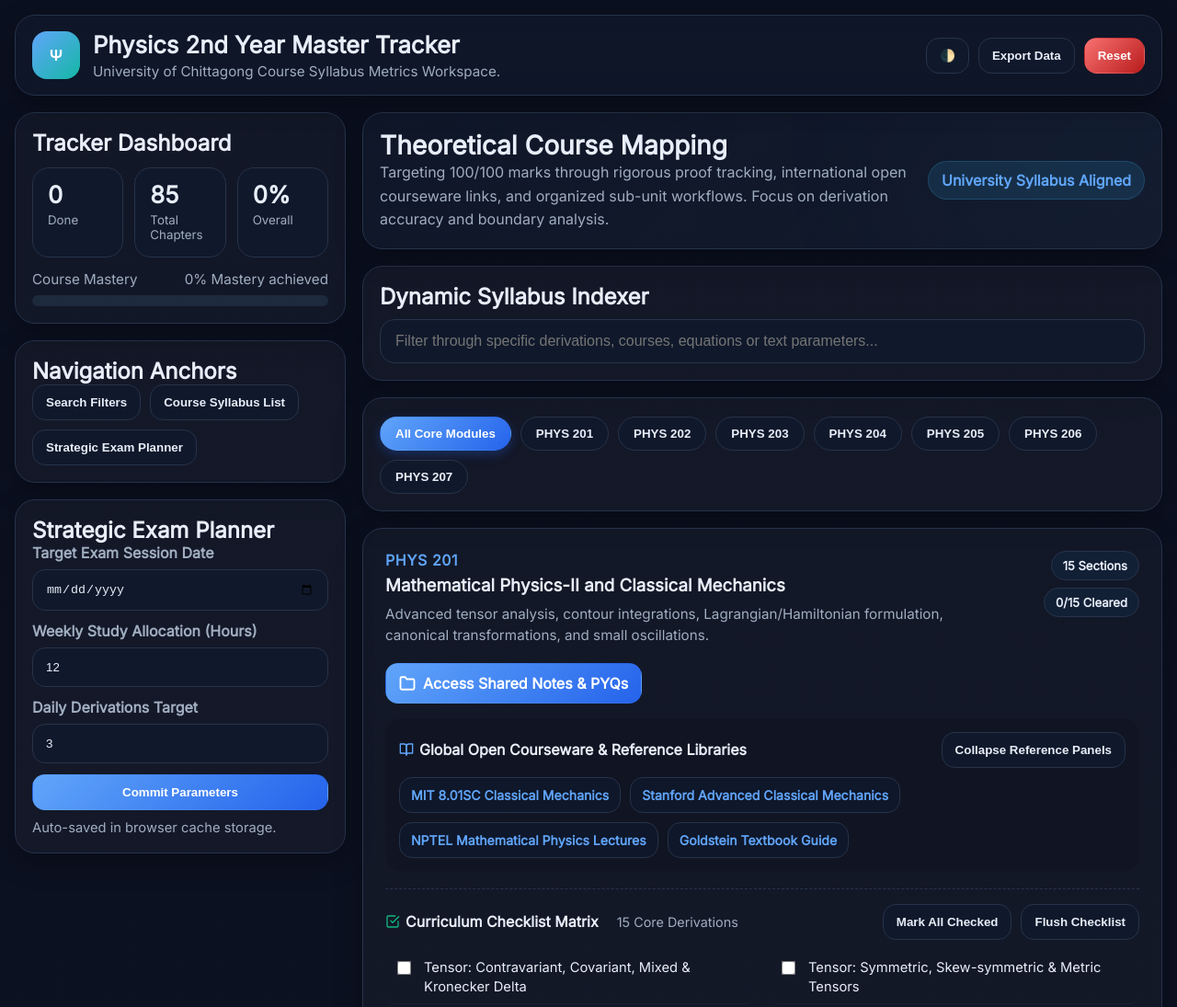
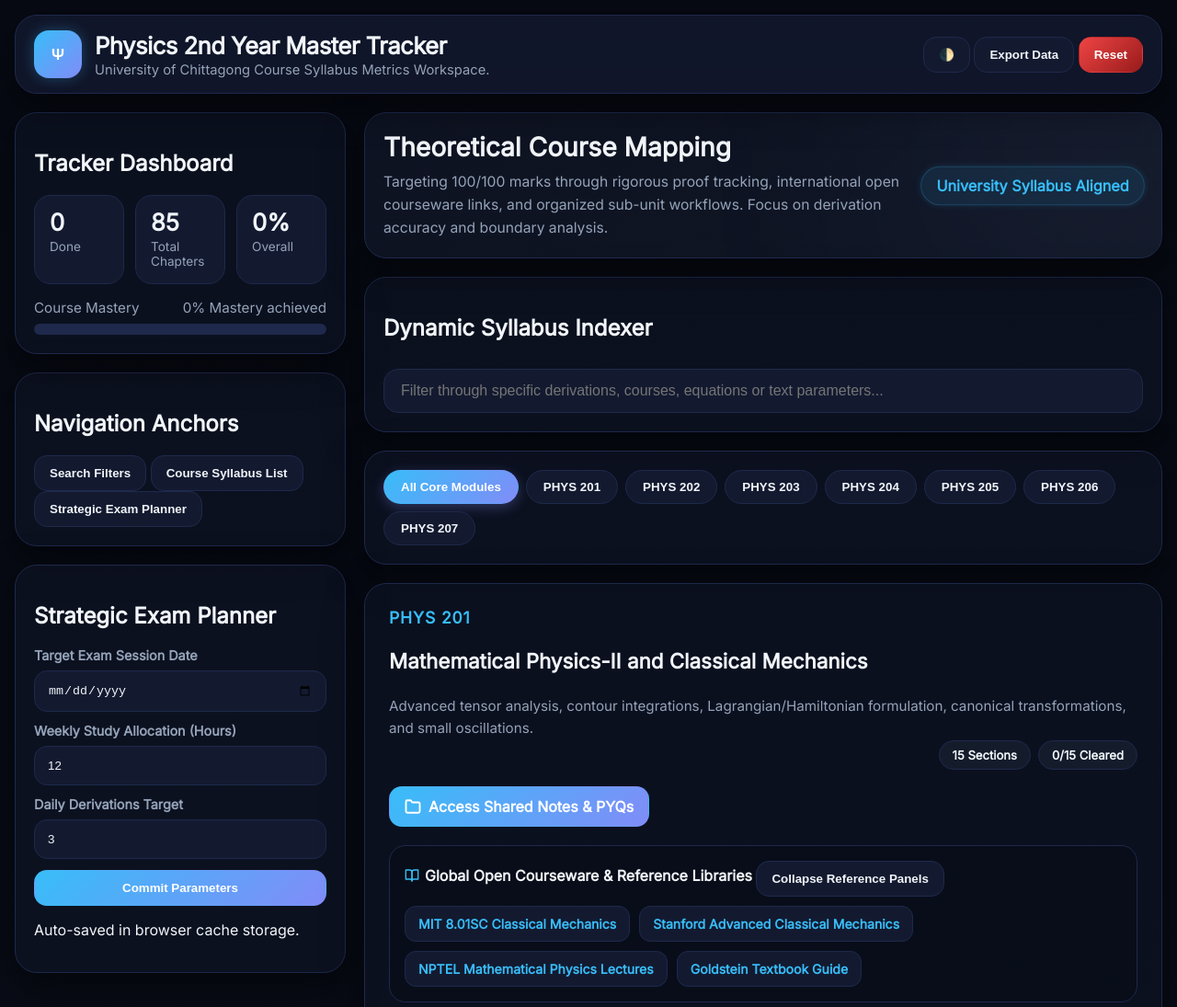
Before and after one commit to AL1N3WAJ/2nd, a plain HTML site: page index.html in a window 1280 px wide. Shown: the top 1095 px of the page at 92% size. Drawn offline with Linux system fonts and the light colour scheme.

Commit message:
Refactor CSS variables and styles for dark mode

```diff
--- a/style.css
+++ b/style.css
@@ -1,35 +1,35 @@
 :root{
-  --bg:#0b1020;
-  --bg2:#111827;
-  --card:#10192b;
-  --border:#26334a;
-  --text:#e8eef9;
-  --muted:#a0aec0;
-  --accent:#60a5fa;
-  --accent2:#14b8a6;
-  --danger:#f87171;
-  --success:#10b981;
-  --shadow: 0 10px 30px rgba(0, 0, 0, 0.3);
-  --transition: all 0.25s cubic-bezier(0.4, 0, 0.2, 1);
+  --bg:#070a13;
+  --bg2:#0f1424;
+  --card:#131a30;
+  --border:#1e294b;
+  --text:#f1f5f9;
+  --muted:#94a3b8;
+  --accent:#38bdf8;
+  --accent2:#818cf8;
+  --danger:#ef4444;
+  --success:#34d399;
+  --shadow: 0 12px 40px rgba(0, 0, 0, 0.5);
+  --transition: all 0.2s cubic-bezier(0.4, 0, 0.2, 1);
 }
 [data-theme="light"]{
-  --bg:#f5f7fb;
-  --bg2:#ffffff;
+  --bg:#f8fafc;
+  --bg2:#e2e8f0;
   --card:#ffffff;
-  --border:#dbe4f0;
-  --text:#102033;
-  --muted:#5d6e82;
-  --accent:#0ea5e9;
-  --accent2:#16a34a;
+  --border:#cbd5e1;
+  --text:#0f172a;
+  --muted:#64748b;
+  --accent:#0284c7;
+  --accent2:#4f46e5;
   --danger:#dc2626;
-  --success:#15803d;
-  --shadow: 0 10px 30px rgba(15, 23, 42, 0.05);
+  --success:#16a34a;
+  --shadow: 0 10px 30px rgba(15, 23, 42, 0.06);
 }
 *{box-sizing:border-box}
 html{scroll-behavior:smooth}
 body{
   margin:0;
-  font-family:Inter,system-ui,-apple-system,Segoe UI,Roboto,Arial,sans-serif;
+  font-family:Inter,system-ui,-apple-system,sans-serif;
   background:linear-gradient(180deg,var(--bg),var(--bg2));
   color:var(--text);
   min-height: 100vh;
@@ -42,20 +42,18 @@ a{color:inherit}
   align-items:center;
   justify-content:space-between;
   gap:16px;
-  padding:16px 18px;
+  padding:16px 20px;
   border:1px solid var(--border);
-  border-radius:22px;
-  background: rgba(16, 25, 43, 0.75);
-  backdrop-filter:blur(12px);
+  border-radius:24px;
+  background: rgba(19, 26, 48, 0.8);
+  backdrop-filter:blur(16px);
   box-shadow:var(--shadow);
   position:sticky;
   top:12px;
   z-index:40;
   animation: slideDown 0.4s ease-out;
 }
-[data-theme="light"] .topbar {
-  background: rgba(255, 255, 255, 0.85);
-}
+[data-theme="light"] .topbar { background: rgba(255, 255, 255, 0.85); }
 
 .brand{display:flex;gap:14px;align-items:center;min-width:0}
 .logo{
@@ -68,66 +66,47 @@ a{color:inherit}
   background:linear-gradient(135deg,var(--accent),var(--accent2));
   color:#fff;
   flex:0 0 auto;
+  box-shadow: 0 0 15px rgba(56, 189, 248, 0.3);
   transition: var(--transition);
 }
-.brand:hover .logo {
-  transform: rotate(8deg) scale(1.05);
-}
-.brand h1{margin:0;font-size:clamp(1.1rem,2vw,1.8rem)}
-.brand p{margin:4px 0 0;color:var(--muted);font-size:.95rem}
-.topbar-actions,.course-actions,.toolbar-actions,.stack,.filter-row{display:flex;gap:10px;flex-wrap:wrap}
+.brand:hover .logo { transform: rotate(360deg) scale(1.05); }
+.brand h1{margin:0;font-size:clamp(1.1rem,2vw,1.6rem);letter-spacing:-0.02em;}
+.brand p{margin:2px 0 0;color:var(--muted);font-size:.92rem}
 
 .ghost-btn,.danger-btn,.primary-btn,.action-btn,.mini-btn{
   border:1px solid var(--border);
   background:var(--card);
   color:var(--text);
-  padding:11px 14px;
+  padding:11px 16px;
   border-radius:14px;
   font-weight:600;
   cursor:pointer;
   transition: var(--transition);
   touch-action:manipulation;
-  position: relative;
 }
-.primary-btn{background:linear-gradient(135deg,var(--accent),#2563eb);border-color:transparent;color:white}
-.danger-btn{background:linear-gradient(135deg,var(--danger),#b91c1c);border-color:transparent;color:white}
+.primary-btn{background:linear-gradient(135deg,var(--accent),var(--accent2));border-color:transparent;color:white}
+.danger-btn{background:linear-gradient(135deg,var(--danger),#991b1b);border-color:transparent;color:white}
 
-.ghost-btn:hover, .action-btn:hover, .mini-btn:hover{
-  background: var(--border);
-  transform: translateY(-2px);
-}
-.primary-btn:hover{
-  transform: translateY(-2px);
-  box-shadow: 0 4px 15px rgba(96, 165, 250, 0.35);
-}
-.danger-btn:hover{
-  transform: translateY(-2px);
-  box-shadow: 0 4px 15px rgba(248, 113, 113, 0.35);
-}
+.ghost-btn:hover, .action-btn:hover, .mini-btn:hover{ background: var(--border); transform: translateY(-2px); }
+.primary-btn:hover{ transform: translateY(-2px); box-shadow: 0 4px 20px rgba(129, 140, 248, 0.4); }
+.danger-btn:hover{ transform: translateY(-2px); box-shadow: 0 4px 20px rgba(239, 68, 68, 0.3); }
 
-.layout{display:grid;grid-template-columns:360px minmax(0,1fr);gap:18px;margin-top:18px}
-.sidebar{display:flex;flex-direction:column;gap:18px}
-.content{min-width:0;display:flex;flex-direction:column;gap:18px}
+.layout{display:grid;grid-template-columns:360px minmax(0,1fr);gap:20px;margin-top:20px}
+.sidebar{display:flex;flex-direction:column;gap:20px}
+.content{min-width:0;display:flex;flex-direction:column;gap:20px}
 
 .panel,.course-card{
-  background:rgba(255,255,255,.03);
+  background:rgba(19, 26, 48, 0.4);
   border:1px solid var(--border);
-  border-radius:22px;
+  border-radius:24px;
   box-shadow:var(--shadow);
   transition: var(--transition);
 }
-.panel{padding:18px}
-.panel:hover {
-  border-color: rgba(96, 165, 250, 0.25);
-}
-.sticky-panel{position:sticky;top:104px}
+.panel{padding:20px}
+.panel:hover { border-color: rgba(56, 189, 248, 0.3); }
+.sticky-panel{position:sticky;top:108px}
 
-.stat-grid{
-  display:grid;
-  grid-template-columns:repeat(3,minmax(0,1fr));
-  gap:12px;
-  margin-top:12px
-}
+.stat-grid{ display:grid; grid-template-columns:repeat(3,minmax(0,1fr)); gap:12px; margin-top:14px }
 .stat-card{
   background:var(--card);
   border:1px solid var(--border);
@@ -139,309 +118,119 @@ a{color:inherit}
   align-items:flex-start;
   transition: var(--transition);
 }
-.stat-card:hover {
-  transform: translateY(-2px);
-  background: rgba(255, 255, 255, 0.05);
-  border-color: var(--accent);
-}
+.stat-card:hover { transform: scale(1.03); border-color: var(--accent); }
 .stat-card span{font-size:1.6rem;font-weight:800;line-height:1}
-.stat-card small{color:var(--muted)}
+.stat-card small{color:var(--muted); font-size:0.85rem;}
 
-.progress-wrap{margin-top:14px}
-.progress-labels{
-  display:flex;
-  justify-content:space-between;
-  gap:12px;
-  color:var(--muted);
-  font-size:.95rem;
-  margin-bottom:8px
-}
-.progress-bar{
-  height:12px;
-  border-radius:999px;
-  background:#1d293d;
-  overflow:hidden;
-  position: relative;
-}
+.progress-wrap{margin-top:16px}
+.progress-labels{ display:flex; justify-content:space-between; gap:12px; color:var(--muted); font-size:.95rem; margin-bottom:8px }
+.progress-bar{ height:12px; border-radius:999px; background:#1e294b; overflow:hidden; position: relative; }
 .progress-bar div{
-  height:100%;
-  width:0%;
-  border-radius:inherit;
-  background:linear-gradient(90deg,var(--accent2),var(--accent));
-  transition: width 0.6s cubic-bezier(0.1, 1, 0.1, 1);
+  height:100%; width:0%; border-radius:inherit;
+  background:linear-gradient(90deg,var(--accent),var(--accent2));
+  transition: width 0.7s cubic-bezier(0.2, 0.8, 0.2, 1);
   position: relative;
 }
 .progress-bar div::after {
-  content: '';
-  position: absolute;
-  top: 0; left: 0; right: 0; bottom: 0;
-  background: linear-gradient(90deg, transparent, rgba(255,255,255,0.15), transparent);
+  content: ''; position: absolute; top: 0; left: 0; right: 0; bottom: 0;
+  background: linear-gradient(90deg, transparent, rgba(255,255,255,0.2), transparent);
   animation: progressShimmer 2.5s infinite linear;
 }
 
 .hero{
-  display:flex;
-  justify-content:space-between;
-  align-items:center;
-  gap:16px;
-  background: linear-gradient(135deg, rgba(16, 25, 43, 0.8), rgba(30, 41, 59, 0.4));
-  position: relative;
-  overflow: hidden;
+  display:flex; justify-content:space-between; align-items:center; gap:16px;
+  background: linear-gradient(135deg, rgba(15, 20, 36, 0.9), rgba(30, 41, 59, 0.4));
+  position: relative; overflow: hidden;
 }
 .hero::before {
-  content: '';
-  position: absolute;
-  width: 200px; height: 200px;
-  background: var(--accent);
-  filter: blur(140px);
-  top: -60px; right: -60px;
-  opacity: 0.15;
-  pointer-events: none;
+  content: ''; position: absolute; width: 250px; height: 250px; background: var(--accent2);
+  filter: blur(150px); top: -80px; right: -80px; opacity: 0.2; pointer-events: none;
 }
-.hero h2{margin:0 0 8px;font-size:clamp(1.2rem,2.2vw,2rem)}
-.hero p{margin:0;color:var(--muted);max-width:72ch;line-height:1.6}
+.hero h2{margin:0 0 8px; font-size:clamp(1.2rem,2.2vw,1.8rem); font-weight:800;}
+.hero p{margin:0; color:var(--muted); max-width:72ch; line-height:1.6; font-size:0.98rem;}
 .hero-pill{
-  padding:10px 14px;
-  border-radius:999px;
-  background:rgba(56,189,248,.12);
-  border:1px solid rgba(56,189,248,.2);
-  color:var(--accent);
-  font-weight:700;
-  white-space:nowrap;
-  animation: pulseGlow 2.5s infinite ease-in-out;
+  padding:10px 16px; border-radius:999px; background:rgba(56,189,248,0.1);
+  border:1px solid rgba(56,189,248,0.2); color:var(--accent); font-weight:700;
+  white-space:nowrap; animation: atomicPulse 3s infinite ease-in-out;
 }
 
 .section-head{display:flex;flex-direction:column;gap:10px}
-.section-head h2,.panel h2,.course-title,.course-head h3{margin:0}
 .section-head input{
-  width:100%;
-  padding:14px 16px;
-  border-radius:16px;
-  border:1px solid var(--border);
-  background:var(--card);
-  color:var(--text);
-  font-size:1rem;
-  transition: var(--transition);
+  width:100%; padding:14px 18px; border-radius:16px; border:1px solid var(--border);
+  background:var(--card); color:var(--text); font-size:1rem; transition: var(--transition);
 }
-.section-head input:focus {
-  outline: none;
-  border-color: var(--accent);
-  box-shadow: 0 0 0 3px rgba(96, 165, 250, 0.15);
+.section-head input:focus { outline: none; border-color: var(--accent); box-shadow: 0 0 0 3px rgba(56,189,248,0.15); }
+
+.filter-row{display:flex; gap:8px; flex-wrap:wrap;}
+.filter-row .filter-btn{
+  border:1px solid var(--border); background:var(--card); color:var(--text);
+  padding:10px 18px; border-radius:999px; font-weight:600; cursor:pointer; transition: var(--transition);
+}
+.filter-row .filter-btn:hover { border-color: var(--accent); transform: translateY(-1px); }
+.filter-row .filter-btn.active{
+  background:linear-gradient(135deg,var(--accent),var(--accent2)); color:#fff;
+  border-color:transparent; box-shadow: 0 4px 14px rgba(129, 140, 248, 0.3);
 }
 
-.filter-row{margin-top:2px}
-.filter-row .filter-btn{
-  border:1px solid var(--border);
-  background:var(--card);
-  color:var(--text);
-  padding:10px 16px;
-  border-radius:999px;
-  font-weight:600;
-  cursor:pointer;
-  transition: var(--transition);
-}
-.filter-row .filter-btn:hover {
-  transform: translateY(-1px);
-  border-color: var(--accent);
-}
-.filter-row .filter-btn.active{
-  background:linear-gradient(135deg,var(--accent),#2563eb);
-  color:#fff;
-  border-color:transparent;
-  box-shadow: 0 4px 12px rgba(37, 99, 235, 0.3);
-}
-
-.courses{display:grid;grid-template-columns:1fr;gap:18px}
-.course-card{
-  padding:24px;
-  animation: fadeInUp 0.45s cubic-bezier(0.16, 1, 0.3, 1) both;
-}
-.course-card:hover {
-  transform: translateY(-2px);
-  border-color: rgba(96, 165, 250, 0.3);
-  box-shadow: 0 12px 30px rgba(0,0,0,0.35);
-}
-.course-head{
-  display:flex;
-  justify-content:space-between;
-  gap:14px;
-  align-items:flex-start
-}
-.course-code{
-  margin:0 0 6px;
-  color:var(--accent);
-  font-weight:800;
-  letter-spacing:.04em
-}
-.course-subtitle{
-  margin:8px 0 0;
-  color:var(--muted);
-  line-height:1.55;
-  font-size:0.95rem;
-}
+.course-card{ padding:26px; animation: fadeInUp 0.5s cubic-bezier(0.16, 1, 0.3, 1) both; }
+.course-card:hover { transform: translateY(-4px); border-color: rgba(56, 189, 248, 0.35); box-shadow: 0 15px 40px rgba(0,0,0,0.4); }
+.course-code { font-size: 1.1rem; color:var(--accent); font-weight:800; margin:0 0 6px; letter-spacing:0.05em; }
+.course-title { font-size: 1.4rem; font-weight:800; line-height:1.3; }
+.course-subtitle{ margin:8px 0 0; color:var(--muted); line-height:1.6; font-size:0.95rem; }
 .course-meta{display:flex;gap:8px;flex-wrap:wrap;justify-content:flex-end}
 .badge{
-  display:inline-flex;
-  align-items:center;
-  justify-content:center;
-  padding:7px 12px;
-  border-radius:999px;
-  background:#122036;
-  border:1px solid var(--border);
-  font-size:.82rem;
-  font-weight:700;
-  color:var(--text);
-  transition: var(--transition);
+  display:inline-flex; align-items:center; justify-content:center; padding:7px 14px;
+  border-radius:999px; background:rgba(30,41,59,0.5); border:1px solid var(--border);
+  font-size:.82rem; font-weight:700; color:var(--text);
 }
 .status-badge.complete-badge {
-  background: rgba(16, 185, 129, 0.15);
-  border-color: var(--success);
-  color: var(--success);
-  animation: dynamicPop 0.4s cubic-bezier(0.175, 0.885, 0.32, 1.275);
+  background: rgba(52, 211, 153, 0.12); border-color: var(--success); color: var(--success);
+  box-shadow: 0 0 15px rgba(52, 211, 153, 0.15);
 }
 
 .resource-block{
-  margin-top:16px;
-  background: rgba(0,0,0,0.12);
-  padding: 14px;
-  border-radius: 16px;
-  border: 1px solid rgba(255,255,255,0.01);
+  margin-top:20px; background: rgba(7, 10, 19, 0.4); padding: 16px;
+  border-radius: 18px; border: 1px solid var(--border);
 }
-.block-head{
-  display:flex;
-  justify-content:space-between;
-  align-items:center;
-  gap:12px;
-  margin-bottom:10px
+.resource-links{display:flex;flex-wrap:wrap;gap:10px; margin-top:10px;}
+.resource-links a{
+  padding:10px 14px; border-radius:12px; background:var(--card); border:1px solid var(--border);
+  text-decoration:none; font-weight:600; color:var(--accent); font-size:0.88rem;
+  transition: var(--transition); display: flex; align-items: center; gap: 6px;
 }
-.block-head h4,.topic-toolbar h4{margin:0;font-size:1rem}
-.resource-links{display:flex;flex-wrap:wrap;gap:10px}
-.resource-links a{
-  padding:10px 12px;
-  border-radius:14px;
-  background:#0f172a;
-  border:1px solid var(--border);
-  text-decoration:none;
-  font-weight:600;
-  color:var(--accent);
-  font-size:0.88rem;
-  transition: var(--transition);
-  display: flex;
-  align-items: center;
-  gap: 6px;
-}
-[data-theme="light"] .resource-links a { background: #f0f4f8; }
-.resource-links a:hover{
-  background: var(--accent);
-  color: #fff;
-  transform: translateY(-1px);
-}
+.resource-links a:hover{ background: var(--accent); color: #000; transform: scale(1.02); }
 
-.topic-toolbar{
-  display:flex;
-  justify-content:space-between;
-  align-items:center;
-  gap:12px;
-  margin-top:18px
-}
-.topic-count{color:var(--muted); font-size:0.9rem;}
-
+.topic-toolbar{ display:flex; justify-content:space-between; align-items:center; gap:12px; margin-top:22px }
 .topic-list{
-  list-style:none;
-  margin:12px 0 0;
-  padding:0;
-  display: grid;
-  grid-template-columns: repeat(auto-fill, minmax(280px, 1fr));
-  gap: 6px 16px;
+  list-style:none; margin:14px 0 0; padding:0;
+  display: grid; grid-template-columns: repeat(auto-fill, minmax(320px, 1fr)); gap: 10px 20px;
 }
 .topic-list li{
-  display:flex;
-  gap:12px;
-  align-items:flex-start;
-  padding:8px 10px;
-  border-radius: 10px;
-  border-bottom:1px solid rgba(38, 51, 74, 0.3);
+  display:flex; gap:12px; align-items:flex-start; padding:10px 12px;
+  border-radius: 12px; background: rgba(30,41,59,0.15); border: 1px solid rgba(30,41,59,0.3);
   transition: var(--transition);
 }
-.topic-list li:hover {
-  background: rgba(255, 255, 255, 0.02);
-}
-.topic-list input{
-  margin-top:4px;
-  transform:scale(1.2);
-  cursor: pointer;
-  accent-color: var(--accent2);
-}
-.topic-list span{line-height:1.4; font-size:0.92rem; transition: var(--transition);}
-.topic-list input:checked + span {
-  color: var(--muted);
-  text-decoration: line-through;
-  opacity: 0.65;
-}
+.topic-list li:hover { background: rgba(255, 255, 255, 0.02); border-color: rgba(56, 189, 248, 0.15); }
+.topic-list input{ margin-top:3px; transform:scale(1.2); cursor: pointer; accent-color: var(--accent2); }
+.topic-list span{ line-height:1.4; font-size:0.92rem; transition: var(--transition); color: #cbd5e1; }
+.topic-list input:checked + span { color: var(--muted); text-decoration: line-through; opacity: 0.5; }
 
-.planner-grid{display:grid;grid-template-columns:1fr;gap:12px}
-.planner-grid label{display:flex;flex-direction:column;gap:8px;color:var(--muted);font-weight:600}
+.planner-grid{ display:grid; grid-template-columns:1fr; gap:12px }
+.planner-grid label{ display:flex; flex-direction:column; gap:8px; color:var(--muted); font-weight:600; font-size:0.9rem; }
 .planner-grid input{
-  width:100%;
-  padding:13px 14px;
-  border-radius:14px;
-  border:1px solid var(--border);
-  background:var(--card);
-  color:var(--text);
-  transition: var(--transition);
+  width:100%; padding:13px 14px; border-radius:14px; border:1px solid var(--border);
+  background:var(--card); color:var(--text); transition: var(--transition);
 }
 .planner-grid input:focus{ outline: none; border-color: var(--accent); }
-.hint{color:var(--muted);font-size:.92rem;margin:10px 0 0}
 
-@keyframes fadeInUp {
-  from { opacity: 0; transform: translateY(10px); }
-  to { opacity: 1; transform: translateY(0); }
+@keyframes fadeInUp { from { opacity: 0; transform: translateY(15px); } to { opacity: 1; transform: translateY(0); } }
+@keyframes slideDown { from { opacity: 0; transform: translateY(-15px); } to { opacity: 1; transform: translateY(0); } }
+@keyframes progressShimmer { from { transform: translateX(-100%); } to { transform: translateX(100%); } }
+@keyframes atomicPulse { 0%, 100% { transform: scale(1); box-shadow: 0 0 0px transparent; } 50% { transform: scale(1.02); box-shadow: 0 0 10px rgba(56,189,248,0.2); } }
+
+@media (max-width: 1200px){ .layout{grid-template-columns:1fr} .sticky-panel{position:static} .sidebar{display:grid;grid-template-columns:repeat(2,minmax(0,1fr));align-items:start} .panel.hero{grid-column:1/-1} }
+@media (max-width: 800px){
+  .topbar{position:static;flex-direction:column;align-items:stretch} .sidebar{grid-template-columns:1fr}
+  .hero{flex-direction:column;align-items:flex-start} .topic-toolbar,.course-head,.block-head{flex-direction:column;align-items:flex-start}
+  .course-meta{justify-content:flex-start} .topic-list {grid-template-columns: 1fr;}
 }
-@keyframes slideDown {
-  from { opacity: 0; transform: translateY(-12px); }
-  to { opacity: 1; transform: translateY(0); }
-}
-@keyframes progressShimmer {
-  from { transform: translateX(-100%); }
-  to { transform: translateX(100%); }
-}
-@keyframes pulseGlow {
-  0%, 100% { transform: scale(1); }
-  50% { transform: scale(1.015); }
-}
-@keyframes dynamicPop {
-  0% { transform: scale(0.85); }
-  70% { transform: scale(1.08); }
-  100% { transform: scale(1); }
-}
-
-@media (max-width: 1200px){
-  .layout{grid-template-columns:1fr}
-  .sticky-panel{position:static}
-  .sidebar{display:grid;grid-template-columns:repeat(2,minmax(0,1fr));align-items:start}
-  .panel.hero{grid-column:1/-1}
-}
-@media (max-width: 800px){
-  .topbar{position:static;flex-direction:column;align-items:stretch}
-  .brand{align-items:flex-start}
-  .topbar-actions{justify-content:stretch}
-  .topbar-actions>*{flex:1}
-  .sidebar{grid-template-columns:1fr}
-  .hero{flex-direction:column;align-items:flex-start}
-  .topic-toolbar,.course-head,.block-head{flex-direction:column;align-items:flex-start}
-  .course-meta{justify-content:flex-start}
-  .app-shell{padding:12px}
-  .panel,.course-card,.topbar{border-radius:18px}
-  .filter-row{gap:8px}
-  .filter-row .filter-btn{padding:10px 12px}
-  .topic-list {grid-template-columns: 1fr;}
-}
-@media (max-width: 480px){
-  body{background:var(--bg)}
-  .app-shell{padding:10px}
-  .logo{width:46px;height:46px;border-radius:14px}
-  .brand h1{font-size:1.05rem}
-  .brand p{font-size:.88rem}
-  .ghost-btn,.danger-btn,.primary-btn,.action-btn,.mini-btn,.filter-row .filter-btn{padding:12px 12px;font-size:.95rem}
-  .section-head input,.planner-grid input{padding:14px}
-}
```
